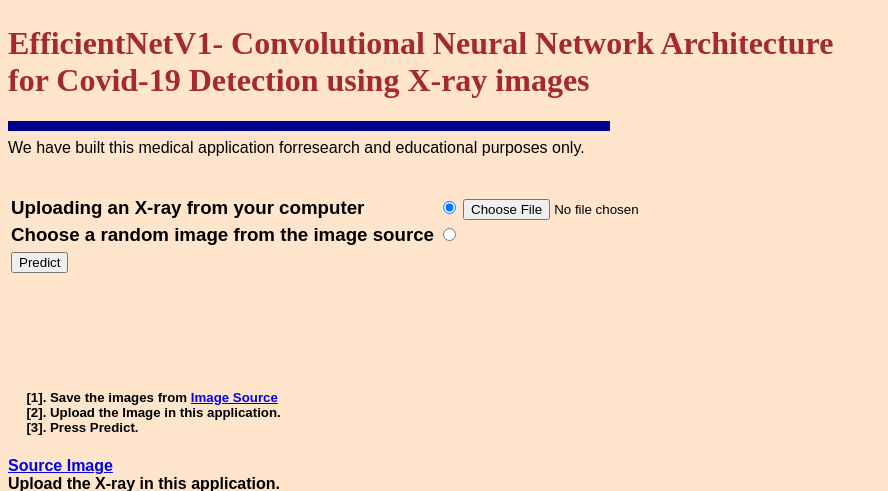
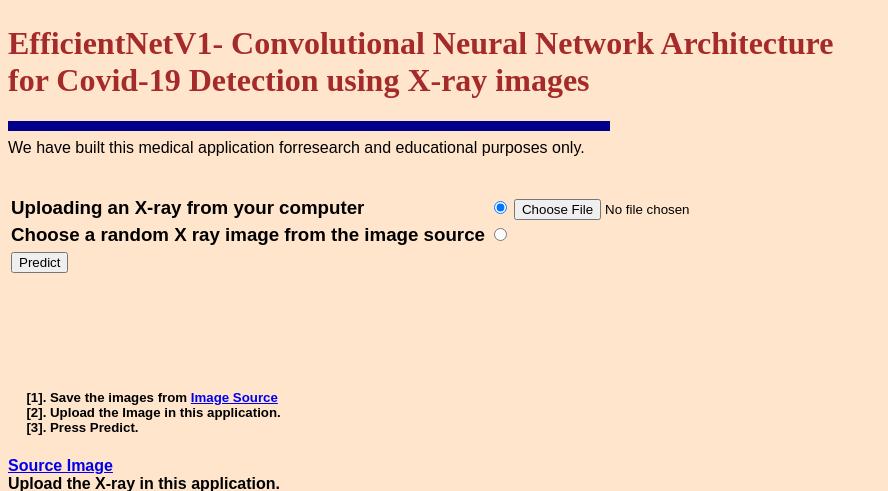
Before and after one commit to bmafshary/covid19b, a Flask app: page / in a window 1280 px wide. Shown: the part 326-817 px from the top of the page, without its empty margins (0-888 px from the left). Run offline with Flask 2, Linux system fonts and the light colour scheme.

Commit message:
Update index.html

```diff
--- a/templates/index.html
+++ b/templates/index.html
@@ -35,7 +35,7 @@ We have built this medical application for<wbr>research and educational purposes
         <td><input type=file name=file id="filebutt"></td>
     </tr>
     <tr>
-        <td><label for="rad2" > Choose a random image from the image source </label></td>
+        <td><label for="rad2" > Choose a random X ray image from the image source </label></td>
         <td><input type="radio" id="rad2" name="radiob" value="rand" onclick="hide()" >
     </tr>
         <td><input type=submit value=Predict></td>
```
